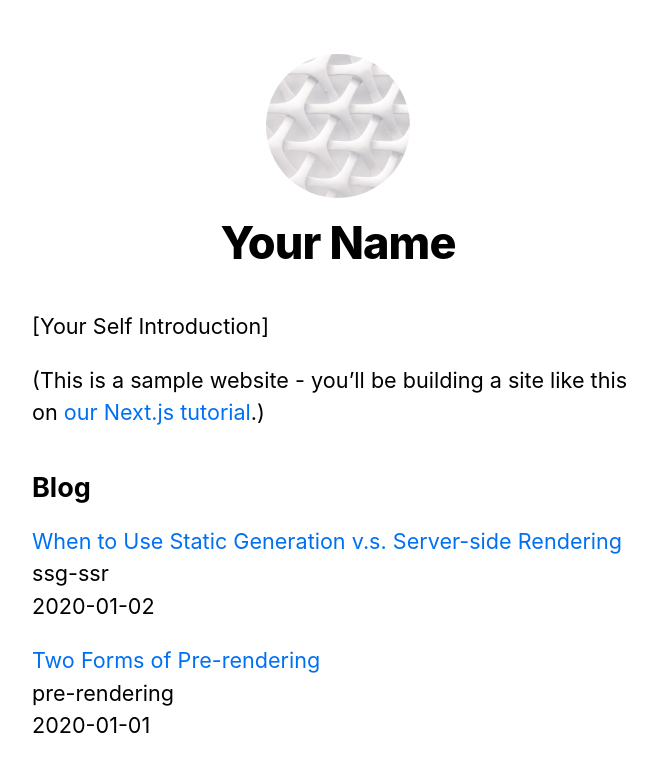
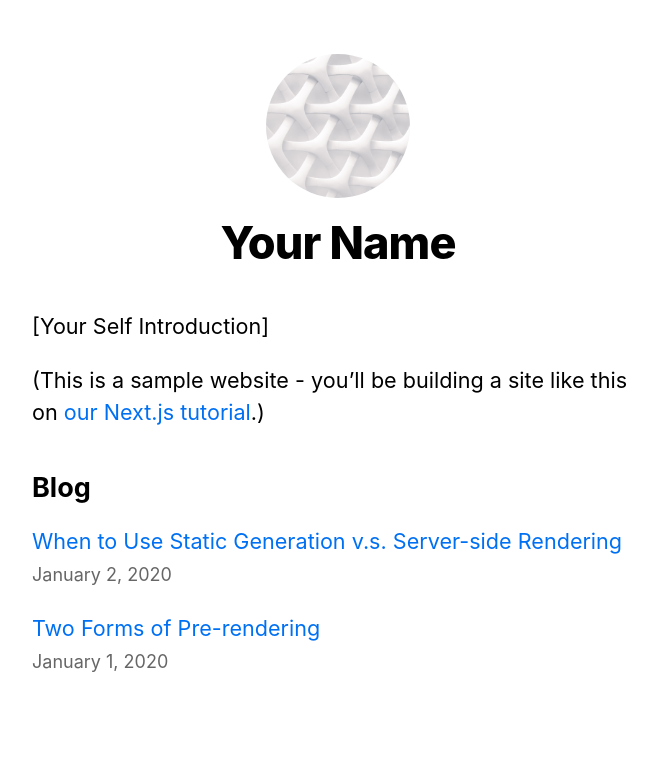
Before and after one commit to roto93/my-first-nextjs, a Next.js app: page / in a window 1280 px wide. Shown: the top 772 px of the page, without its empty margins (302-959 px from the left). Built offline with nearby package versions, Linux system fonts and the light colour scheme.

Commit message:
:art: polish pages

```diff
--- a/pages/index.js
+++ b/pages/index.js
@@ -5,6 +5,7 @@
 import Layout, { siteTitle } from '../components/layout';
 import utilStyles from '../styles/utils.module.css';
 import { getSortedPostsData } from '../lib/posts'
+import Date from '../components/date';
 
 
 // 當要使用 SSG 時，可以使用 getStaticPorps，
@@ -40,14 +41,12 @@
           {allPostsData.map(({ id, date, title }) => (
             <li className={utilStyles.listItem} key={id}>
               <Link href={`/posts/${id}`}>
-                <a>
-                  {title}
-                </a>
+                <a>{title}</a>
               </Link>
               <br />
-              {id}
-              <br />
-              {date}
+              <small className={utilStyles.lightText}>
+                <Date dateString={date} />
+              </small>
             </li>
           ))}
         </ul>
```
Also changed, not shown: pages/posts/[id].js (+8 -7 lines).
